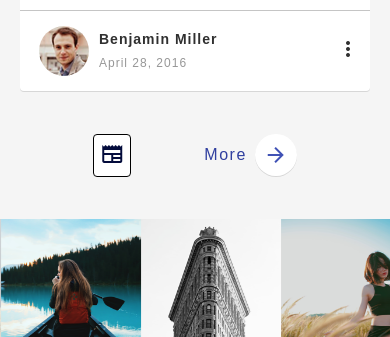
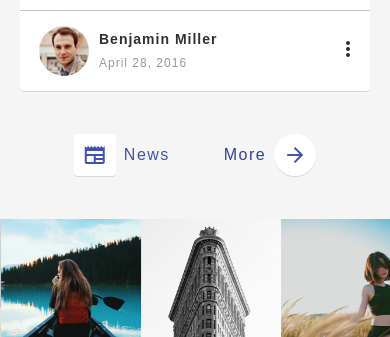
Before and after one commit to MukuJJay/pasco, a plain HTML site: page index.html in a window 390 px wide. Shown: the part 5501-5838 px from the top of the page. Drawn offline with Linux system fonts and the light colour scheme.

Commit message:
pasco completed

```diff
--- a/index.html
+++ b/index.html
@@ -756,9 +756,12 @@
             </div>
 
             <div class="blog-more-arrow">
-              <button class="filter-btn">
-                <span class="material-icons"> newspaper </span>
-              </button>
+              <div class="news">
+                <button class="news-btn">
+                  <span class="material-icons"> newspaper </span>
+                </button>
+                <span class="montserrat-regular news-text">News</span>
+              </div>
               <a href="#" class="blog-more-link">
                 <span class="montserrat-regular more">More</span>
                 <span class="arrow-f">
--- a/index.js
+++ b/index.js
@@ -34,7 +34,7 @@ closeBtn.addEventListener("click", () => {
 
 // ==================filter menu====================
 
-const filterBtns = document.querySelectorAll(".filter-btn");
+const filterBtns = document.querySelectorAll(".news-btn");
 const filterClose = document.querySelector(".filter-close");
 const blogFilter = document.querySelector(".blog-filter");
 
--- a/styles.css
+++ b/styles.css
@@ -773,22 +773,7 @@ div:has(.read-more-btn) {
   display: none;
 }
 
-.filter-btn {
-  display: none;
-  background-color: #ffffff;
-  border-radius: 4px;
-  border: 1px solid #000000;
-  cursor: pointer;
-  span {
-    font-size: 24px;
-    color: #030b3b;
-  }
-}
-
 @media (max-width: 1200px) {
-  .filter-btn {
-    display: block;
-  }
   .sort-blog {
     justify-content: center;
   }
@@ -1447,7 +1432,39 @@ h4.new {
   }
 }
 
+.news {
+  display: none;
+  .news-text {
+    font-size: 16px;
+    color: #3f51b5;
+    letter-spacing: 1.5px;
+  }
+}
+
+.news-btn {
+  width: 42px;
+  height: 42px;
+  background-color: #ffffff;
+  border-radius: 4px;
+  border: 0;
+  cursor: pointer;
+  filter: drop-shadow(0px 1px 0.5px rgba(0, 0, 0, 0.12));
+  display: flex;
+  justify-content: center;
+  align-items: center;
+  span {
+    font-size: 24px;
+    color: #3f51b5;
+  }
+}
+
 @media (max-width: 1200px) {
+  .news {
+    display: flex;
+    justify-content: center;
+    gap: 8px;
+    align-items: center;
+  }
   .blog-more-arrow {
     justify-content: space-evenly;
   }
```
